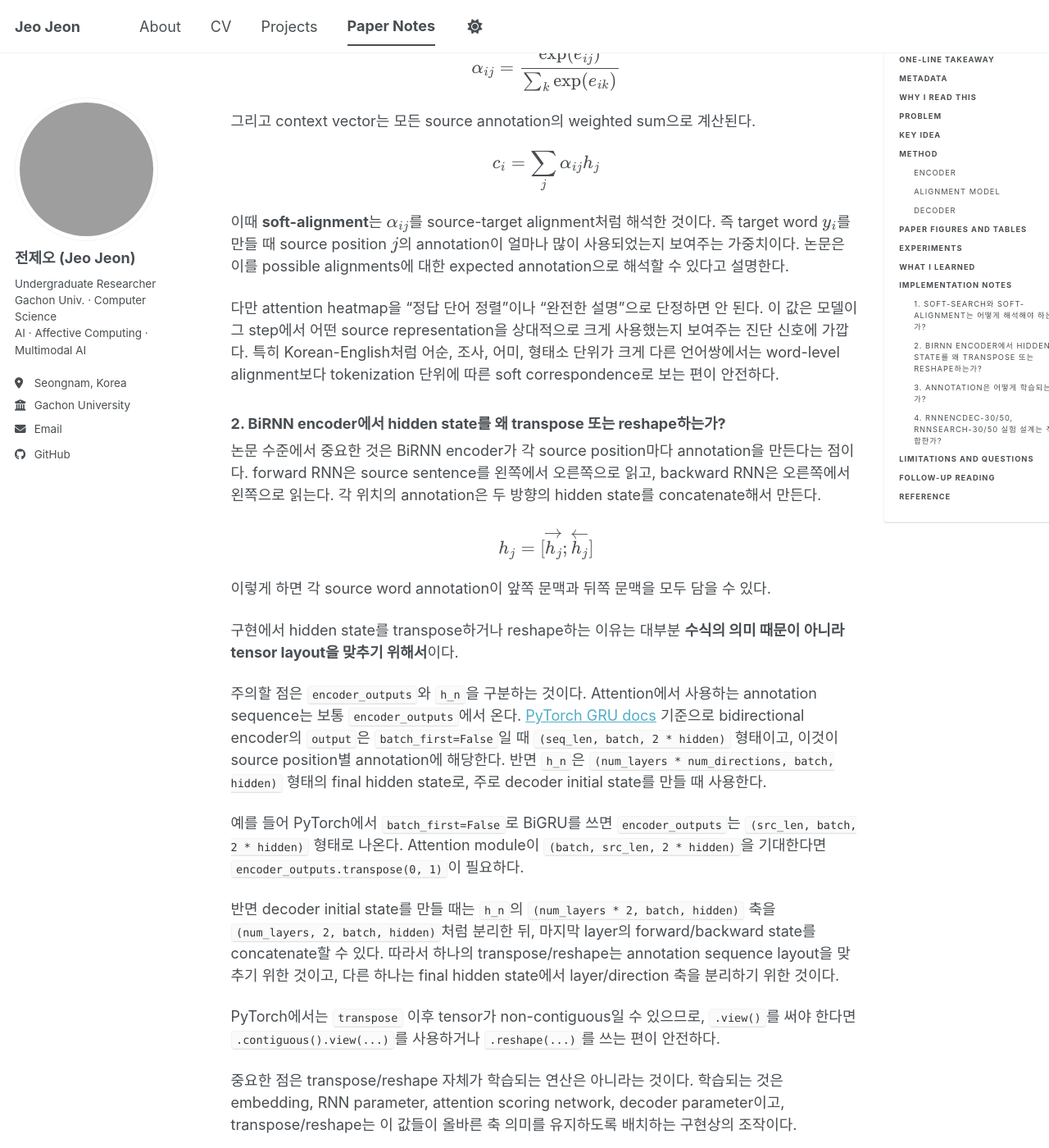
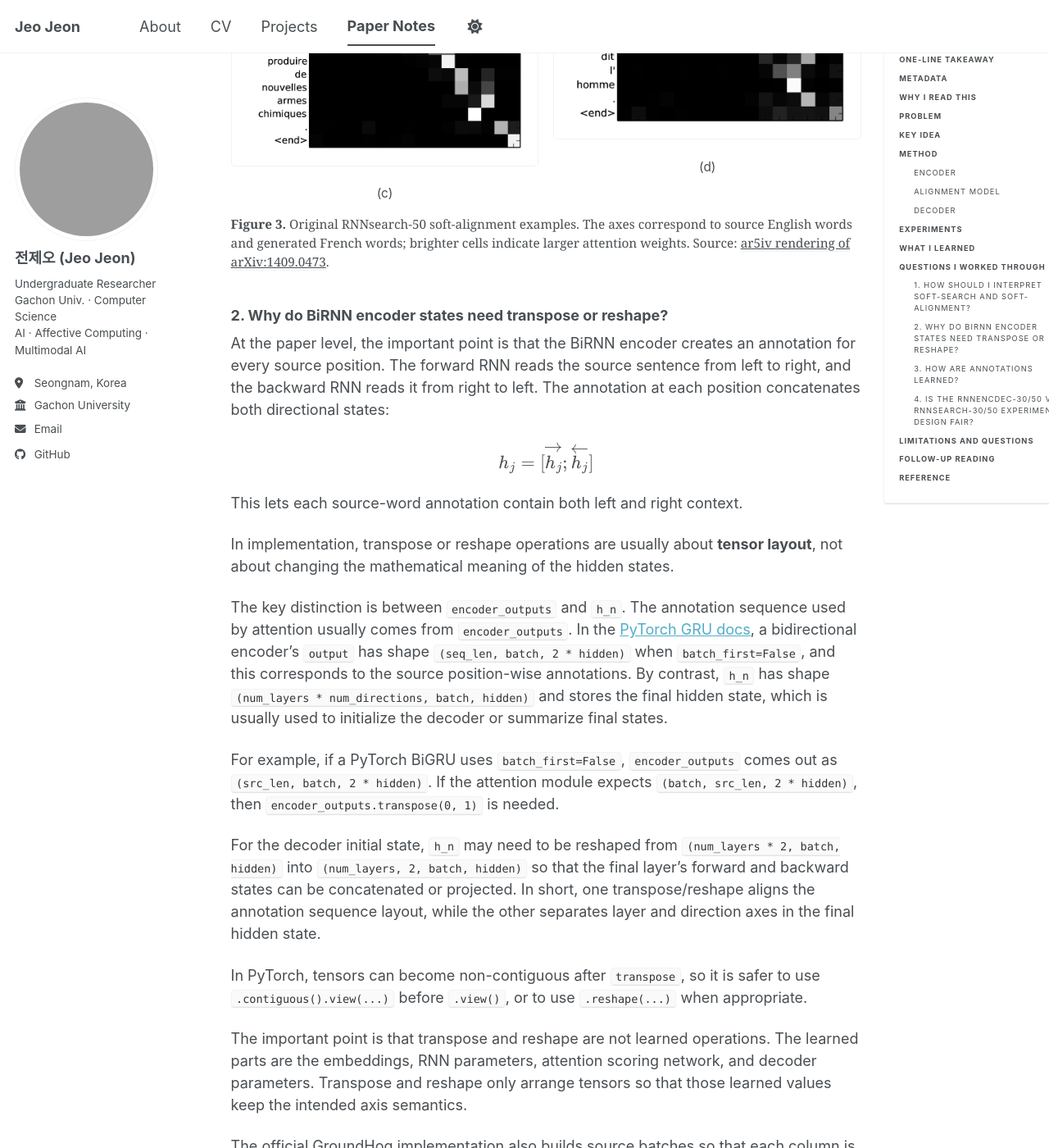
Before and after one commit to ZEO1122/ZEO1122.github.io, a Jekyll site: the page built from _pages/bahdanau-2014-nmt-attention.md, in a window 1280 px wide and 1400 px high, scrolled down 6628 px. Shown: the whole window at 82% size. Built offline with Jekyll 4.4.1, drawn with Linux system fonts in a browser that asks for light colours; a script bundle is joined from its source files by our own code; library files that are not in the unit come from our copies; some of the changed text lies outside the part shown; grey boxes are pictures that could not be loaded.

Commit message:
Rework Bahdanau note question section

```diff
--- a/_pages/bahdanau-2014-nmt-attention.md
+++ b/_pages/bahdanau-2014-nmt-attention.md
@@ -231,10 +231,6 @@ The decoder predicts the next target word using:
 
 This differs from the basic encoder-decoder because every decoding step receives a different context vector.
 
-## Paper Figures and Tables
-
-I cite and render the original paper's figures rather than recreating them.
-
 <figure class="paper-note-figure paper-note-figure--narrow">
   <img src="/assets/images/paper-notes/bahdanau-2014/figure-1-model.png" alt="Figure 1 from Bahdanau et al. showing the proposed attention-based neural machine translation model">
   <figcaption>
@@ -242,12 +238,71 @@ I cite and render the original paper's figures rather than recreating them.
   </figcaption>
 </figure>
 
+## Experiments
+
+The authors evaluate on WMT 2014 English-to-French translation. They compare a basic RNN encoder-decoder with the proposed attention-based model, called **RNNsearch**.
+
+The quantitative table below cites **Table 1** values directly from the paper.
+
+| Model | BLEU, all sentences | BLEU, no UNK |
+|------|---------------------:|-------------:|
+| RNNencdec-30 | 13.93 | 24.19 |
+| RNNsearch-30 | 21.50 | 31.44 |
+| RNNencdec-50 | 17.82 | 26.71 |
+| RNNsearch-50 | 26.75 | 34.16 |
+| RNNsearch-50* | 28.45 | 36.15 |
+| Moses phrase-based SMT | 33.30 | 35.63 |
+
+The important result is not only the overall BLEU improvement. As shown in **Figure 2**, the attention model is much more robust for longer sentences, while the fixed-vector encoder-decoder degrades as sentence length increases.
+
 <figure class="paper-note-figure paper-note-figure--medium">
   <img src="/assets/images/paper-notes/bahdanau-2014/figure-2-bleu-by-length.png" alt="Figure 2 from Bahdanau et al. showing BLEU scores by source sentence length">
   <figcaption>
     <strong>Figure 2.</strong> Original BLEU-by-sentence-length plot. This is the main evidence that RNNsearch handles long sentences better than the fixed-vector encoder-decoder. Source: <a href="https://ar5iv.labs.arxiv.org/html/1409.0473#S4.F2.fig1">ar5iv rendering of arXiv:1409.0473</a>.
   </figcaption>
 </figure>
+
+## What I Learned
+
+The main contribution is the shift from **sentence-level compression** to **step-level retrieval**. The encoder stores a sequence of useful representations, and the decoder retrieves what it needs at each generation step.
+
+This also makes the model more interpretable than a plain encoder-decoder because its attention weights can be inspected as source-target alignment matrices.
+
+For my Transformer study, this paper is a good bridge:
+
+- Bahdanau attention uses an RNN decoder state to attend over encoder states.
+- Transformer attention removes recurrence and uses attention as the main computation.
+- The motivation remains similar: let the model select relevant context instead of relying on one compressed representation.
+
+## Questions I Worked Through
+
+This section is not a PyTorch implementation checklist. It collects the questions I had while studying the paper and trying to connect the equations, the official GroundHog code, and a modern PyTorch-style reproduction.
+
+### 1. How should I interpret soft-search and soft-alignment?
+
+In this paper, **soft-search** means that the decoder does not rely on one fixed vector for the whole source sentence. Instead, at each target step it scans the source-side annotation sequence and assigns a soft relevance weight to every source position. Here, "search" does not mean choosing one source token with a hard decision. It means scoring all source positions and normalizing those scores with softmax.
+
+At decoding step $i$, the alignment score is computed roughly as:
+
+$$
+e_{ij} = a(s_{i-1}, h_j)
+$$
+
+Here, $s_{i-1}$ is the previous decoder hidden state, and $h_j$ is the annotation at source position $j$. The model then normalizes the scores into attention weights:
+
+$$
+\alpha_{ij} = \frac{\exp(e_{ij})}{\sum_k \exp(e_{ik})}
+$$
+
+The context vector is the weighted sum of all source annotations:
+
+$$
+c_i = \sum_j \alpha_{ij} h_j
+$$
+
+The **soft-alignment** is the interpretation of $\alpha_{ij}$ as a source-target alignment weight. It tells us how much the annotation at source position $j$ contributed when generating target word $y_i$. The paper describes the context vector as an expected annotation over possible alignments.
+
+The attention heatmap should not be treated as a gold word alignment or a complete explanation of model behavior. It is better to read it as a diagnostic signal: at a given decoding step, which source representations did the model rely on most strongly? For language pairs with very different word order or tokenization units, such as Korean-English, it is safer to interpret the heatmap as token-level soft correspondence rather than exact word-level alignment.
 
 <figure class="paper-note-figure">
   <div class="paper-note-figure-grid">
@@ -273,136 +328,75 @@ I cite and render the original paper's figures rather than recreating them.
   </figcaption>
 </figure>
 
-The quantitative table below cites **Table 1** values directly from the paper.
+### 2. Why do BiRNN encoder states need transpose or reshape?
 
-## Experiments
-
-The authors evaluate on WMT 2014 English-to-French translation. They compare a basic RNN encoder-decoder with the proposed attention-based model, called **RNNsearch**.
-
-Values cited from **Table 1** of the paper:
-
-| Model | BLEU, all sentences | BLEU, no UNK |
-|------|---------------------:|-------------:|
-| RNNencdec-30 | 13.93 | 24.19 |
-| RNNsearch-30 | 21.50 | 31.44 |
-| RNNencdec-50 | 17.82 | 26.71 |
-| RNNsearch-50 | 26.75 | 34.16 |
-| RNNsearch-50* | 28.45 | 36.15 |
-| Moses phrase-based SMT | 33.30 | 35.63 |
-
-The important result is not only the overall BLEU improvement. As shown in **Figure 2** of the paper, the attention model is much more robust for longer sentences, while the fixed-vector encoder-decoder degrades as sentence length increases.
-
-## What I Learned
-
-The main contribution is the shift from **sentence-level compression** to **step-level retrieval**. The encoder stores a sequence of useful representations, and the decoder retrieves what it needs at each generation step.
-
-This also makes the model more interpretable than a plain encoder-decoder. **Figure 3** in the paper visualizes attention weights as source-target alignment matrices, which helps explain how the translation was produced.
-
-For my Transformer study, this paper is a good bridge:
-
-- Bahdanau attention uses an RNN decoder state to attend over encoder states.
-- Transformer attention removes recurrence and uses attention as the main computation.
-- The motivation remains similar: let the model select relevant context instead of relying on one compressed representation.
-
-## Implementation Notes
-
-이 섹션은 단순한 PyTorch 구현 체크리스트가 아니라, 논문을 직접 구현하거나 재현할 때 헷갈릴 수 있는 개념을 정리한 메모이다.
-
-### 1. Soft-search와 soft-alignment는 어떻게 해석해야 하는가?
-
-Bahdanau et al.이 말하는 **soft-search**는 decoder가 다음 target word를 생성할 때 source sentence 전체를 하나의 고정 벡터로만 사용하는 대신, source의 각 위치별 annotation을 다시 훑으면서 현재 step에 필요한 정보를 확률적으로 찾는 과정이다. 여기서 “search”는 하나의 source token을 hard하게 선택한다는 뜻이 아니라, 모든 source position에 대해 relevance score를 계산한 뒤 softmax로 weight를 부여한다는 뜻이다.
-
-각 decoding step $i$에서 alignment score는 대략 다음처럼 계산된다.
-
-$$
-e_{ij} = a(s_{i-1}, h_j)
-$$
-
-여기서 $s_{i-1}$는 이전 decoder hidden state이고, $h_j$는 source position $j$의 annotation이다. 이후 softmax를 통해 attention weight를 만든다.
-
-$$
-\alpha_{ij} = \frac{\exp(e_{ij})}{\sum_k \exp(e_{ik})}
-$$
-
-그리고 context vector는 모든 source annotation의 weighted sum으로 계산된다.
-
-$$
-c_i = \sum_j \alpha_{ij} h_j
-$$
-
-이때 **soft-alignment**는 $\alpha_{ij}$를 source-target alignment처럼 해석한 것이다. 즉 target word $y_i$를 만들 때 source position $j$의 annotation이 얼마나 많이 사용되었는지 보여주는 가중치이다. 논문은 이를 possible alignments에 대한 expected annotation으로 해석할 수 있다고 설명한다.
-
-다만 attention heatmap을 “정답 단어 정렬”이나 “완전한 설명”으로 단정하면 안 된다. 이 값은 모델이 그 step에서 어떤 source representation을 상대적으로 크게 사용했는지 보여주는 진단 신호에 가깝다. 특히 Korean-English처럼 어순, 조사, 어미, 형태소 단위가 크게 다른 언어쌍에서는 word-level alignment보다 tokenization 단위에 따른 soft correspondence로 보는 편이 안전하다.
-
-### 2. BiRNN encoder에서 hidden state를 왜 transpose 또는 reshape하는가?
-
-논문 수준에서 중요한 것은 BiRNN encoder가 각 source position마다 annotation을 만든다는 점이다. forward RNN은 source sentence를 왼쪽에서 오른쪽으로 읽고, backward RNN은 오른쪽에서 왼쪽으로 읽는다. 각 위치의 annotation은 두 방향의 hidden state를 concatenate해서 만든다.
+At the paper level, the important point is that the BiRNN encoder creates an annotation for every source position. The forward RNN reads the source sentence from left to right, and the backward RNN reads it from right to left. The annotation at each position concatenates both directional states:
 
 $$
 h_j = [\overrightarrow{h_j}; \overleftarrow{h_j}]
 $$
 
-이렇게 하면 각 source word annotation이 앞쪽 문맥과 뒤쪽 문맥을 모두 담을 수 있다.
+This lets each source-word annotation contain both left and right context.
 
-구현에서 hidden state를 transpose하거나 reshape하는 이유는 대부분 **수식의 의미 때문이 아니라 tensor layout을 맞추기 위해서**이다.
+In implementation, transpose or reshape operations are usually about **tensor layout**, not about changing the mathematical meaning of the hidden states.
 
-주의할 점은 `encoder_outputs`와 `h_n`을 구분하는 것이다. Attention에서 사용하는 annotation sequence는 보통 `encoder_outputs`에서 온다. [PyTorch GRU docs](https://docs.pytorch.org/docs/stable/generated/torch.nn.GRU.html) 기준으로 bidirectional encoder의 `output`은 `batch_first=False`일 때 `(seq_len, batch, 2 * hidden)` 형태이고, 이것이 source position별 annotation에 해당한다. 반면 `h_n`은 `(num_layers * num_directions, batch, hidden)` 형태의 final hidden state로, 주로 decoder initial state를 만들 때 사용한다.
+The key distinction is between `encoder_outputs` and `h_n`. The annotation sequence used by attention usually comes from `encoder_outputs`. In the [PyTorch GRU docs](https://docs.pytorch.org/docs/stable/generated/torch.nn.GRU.html), a bidirectional encoder's `output` has shape `(seq_len, batch, 2 * hidden)` when `batch_first=False`, and this corresponds to the source position-wise annotations. By contrast, `h_n` has shape `(num_layers * num_directions, batch, hidden)` and stores the final hidden state, which is usually used to initialize the decoder or summarize final states.
 
-예를 들어 PyTorch에서 `batch_first=False`로 BiGRU를 쓰면 `encoder_outputs`는 `(src_len, batch, 2 * hidden)` 형태로 나온다. Attention module이 `(batch, src_len, 2 * hidden)`을 기대한다면 `encoder_outputs.transpose(0, 1)`이 필요하다.
+For example, if a PyTorch BiGRU uses `batch_first=False`, `encoder_outputs` comes out as `(src_len, batch, 2 * hidden)`. If the attention module expects `(batch, src_len, 2 * hidden)`, then `encoder_outputs.transpose(0, 1)` is needed.
 
-반면 decoder initial state를 만들 때는 `h_n`의 `(num_layers * 2, batch, hidden)` 축을 `(num_layers, 2, batch, hidden)`처럼 분리한 뒤, 마지막 layer의 forward/backward state를 concatenate할 수 있다. 따라서 하나의 transpose/reshape는 annotation sequence layout을 맞추기 위한 것이고, 다른 하나는 final hidden state에서 layer/direction 축을 분리하기 위한 것이다.
+For the decoder initial state, `h_n` may need to be reshaped from `(num_layers * 2, batch, hidden)` into `(num_layers, 2, batch, hidden)` so that the final layer's forward and backward states can be concatenated or projected. In short, one transpose/reshape aligns the annotation sequence layout, while the other separates layer and direction axes in the final hidden state.
 
-PyTorch에서는 `transpose` 이후 tensor가 non-contiguous일 수 있으므로, `.view()`를 써야 한다면 `.contiguous().view(...)`를 사용하거나 `.reshape(...)`를 쓰는 편이 안전하다.
+In PyTorch, tensors can become non-contiguous after `transpose`, so it is safer to use `.contiguous().view(...)` before `.view()`, or to use `.reshape(...)` when appropriate.
 
-중요한 점은 transpose/reshape 자체가 학습되는 연산은 아니라는 것이다. 학습되는 것은 embedding, RNN parameter, attention scoring network, decoder parameter이고, transpose/reshape는 이 값들이 올바른 축 의미를 유지하도록 배치하는 구현상의 조작이다.
+The important point is that transpose and reshape are not learned operations. The learned parts are the embeddings, RNN parameters, attention scoring network, and decoder parameters. Transpose and reshape only arrange tensors so that those learned values keep the intended axis semantics.
 
-공식 GroundHog 구현에서도 source batch는 각 column이 하나의 sentence가 되도록 `(max_seq_len, batch_size)` 형식으로 구성되고, encoder hidden layer는 `(max_seq_len, batch_size, dim)` 형태를 기준으로 처리된다. 따라서 현대 PyTorch 구현에서 `batch_first=True`를 쓰거나 attention 계산을 `torch.bmm`으로 구현한다면, 논문 수식과 달리 transpose가 더 자주 보일 수 있다.
+The official GroundHog implementation also builds source batches so that each column is one sentence, giving tensors organized around `(max_seq_len, batch_size)`. Its encoder hidden layer is processed around `(max_seq_len, batch_size, dim)`. Therefore, a modern PyTorch reproduction that uses `batch_first=True` or implements attention with `torch.bmm` may contain more transpose operations than the paper equations suggest.
 
-### 3. Annotation은 어떻게 학습되는가?
+### 3. How are annotations learned?
 
-Annotation $h_j$는 사람이 부여한 정답 label이 아니다. Encoder가 source sentence를 읽으면서 만든 hidden state이며, translation loss를 통해 end-to-end로 학습된다.
+The annotation $h_j$ is not a human-provided label. It is a hidden state produced by the encoder while reading the source sentence, and it is learned end-to-end through the translation loss.
 
-학습 흐름은 다음과 같다.
+The training flow is:
 
-1. Encoder가 각 source position의 annotation $h_j$를 만든다.
-2. Decoder가 이전 state $s_{i-1}$와 annotation $h_j$를 이용해 score $e_{ij}$를 계산한다.
-3. Softmax를 통해 attention weight $\alpha_{ij}$를 만든다.
-4. Context vector $c_i = \sum_j \alpha_{ij} h_j$를 만든다.
-5. Decoder가 $c_i$, 이전 target word, 이전 hidden state를 이용해 다음 target word probability를 예측한다.
-6. 정답 target word에 대한 negative log-likelihood loss가 encoder, attention, decoder 전체로 역전파된다.
+1. The encoder creates an annotation $h_j$ for each source position.
+2. The decoder uses the previous state $s_{i-1}$ and annotation $h_j$ to compute score $e_{ij}$.
+3. Softmax turns the scores into attention weights $\alpha_{ij}$.
+4. The model builds the context vector $c_i = \sum_j \alpha_{ij} h_j$.
+5. The decoder predicts the next target-word distribution using $c_i$, the previous target word, and the previous hidden state.
+6. The negative log-likelihood loss for the gold target word backpropagates through the encoder, attention module, and decoder.
 
-논문에서 중요한 점은 alignment가 hard latent variable이 아니라 differentiable soft alignment라는 것이다. 따라서 gradient가 attention scoring network뿐 아니라 encoder annotation을 만든 BiRNN parameter까지 전달될 수 있다.
+The key point is that alignment is not a hard latent variable here. It is a differentiable soft alignment, so gradients can flow not only into the attention scoring network but also into the BiRNN parameters that produced the encoder annotations.
 
-공식 GroundHog 구현의 [`RecurrentLayerWithSearch`](https://github.com/lisa-groundhog/GroundHog/blob/master/experiments/nmt/encdec.py)도 이 구조를 따른다. 코드에서는 source annotation `c`와 이전 decoder state를 projection해 energy를 만들고, `probs = energy / normalizer`로 normalize한 뒤, `ctx = (c * probs.dimshuffle(0, 1, 'x')).sum(axis=0)`로 weighted context를 계산한다. PyTorch식으로 쓰면 이는 대략 `ctx = weighted_sum(probs, annotations)`에 해당한다. 이 context가 decoder update에 들어가기 때문에 annotation은 번역 likelihood를 높이는 방향으로 함께 학습된다.
+The official GroundHog [`RecurrentLayerWithSearch`](https://github.com/lisa-groundhog/GroundHog/blob/master/experiments/nmt/encdec.py) follows this structure. The code projects the source annotation `c` and previous decoder state to build energy values, normalizes them with `probs = energy / normalizer`, and computes the weighted context with `ctx = (c * probs.dimshuffle(0, 1, 'x')).sum(axis=0)`. In PyTorch terms, this is roughly `ctx = weighted_sum(probs, annotations)`. Because this context enters the decoder update, the annotations are learned in the direction that improves translation likelihood.
 
-### 4. RNNencdec-30/50, RNNsearch-30/50 실험 설계는 적합한가?
+### 4. Is the RNNencdec-30/50 vs RNNsearch-30/50 experiment design fair?
 
-결론부터 말하면, 이 설계는 같은 cutoff 안에서 attention 유무를 비교하기에는 적합하지만, `-30`과 `-50`을 서로 직접 비교해 length cutoff 자체의 효과를 결론내리기에는 부족하다.
+The short answer: the design is reasonable for comparing attention vs no attention within the same sentence-length cutoff, but it is not enough to isolate the effect of the `-30` vs `-50` cutoff itself.
 
-논문에서 `-30`과 `-50`은 단순한 모델 이름이 아니라 training에 포함되는 sentence length cutoff를 의미한다. 논문은 두 모델군을 비교한다.
+In the paper, `-30` and `-50` are not just model-name suffixes. They indicate the maximum sentence length included during training. The paper compares two model families:
 
-- `RNNencdec`: attention이 없는 기존 encoder-decoder 모델
-- `RNNsearch`: attention을 사용하는 제안 모델
+- `RNNencdec`: the baseline encoder-decoder model without attention
+- `RNNsearch`: the proposed model with attention
 
-각 모델은 sentence length를 최대 30 words로 제한한 setting과 최대 50 words로 제한한 setting에서 학습된다. 그래서 `RNNencdec-30`, `RNNsearch-30`, `RNNencdec-50`, `RNNsearch-50`이 나온다.
+Each model is trained under a maximum 30-word setting and a maximum 50-word setting. This gives `RNNencdec-30`, `RNNsearch-30`, `RNNencdec-50`, and `RNNsearch-50`.
 
-공식 GroundHog 구현의 [`state.py`](https://github.com/lisa-groundhog/GroundHog/blob/master/experiments/nmt/state.py)를 보면 `prototype_encdec_state()`는 docstring상 `RNNenc-30` 설정으로 적혀 있으며, [README](https://github.com/lisa-groundhog/GroundHog/blob/master/experiments/nmt/README.md)에서는 이를 논문의 `RNNencdec-30` 학습 설정으로 안내한다. 이 설정은 `seqlen = 30`, `bs = 80`, `dim = 1000`을 사용한다. `prototype_search_state()`는 `RNNsearch-50` 설정으로 문서화되어 있으며, `search = True`, `forward = True`, `backward = True`, `seqlen = 50`, `sort_k_batches = 20`을 설정한다. README도 기본 prototype이 `RNNsearch-50`에 해당하고, `RNNencdec-50`은 `prototype_encdec_state`에서 `seqlen=50, sort_k_batches=20`을 override해서 학습한다고 설명한다.
+In the official GroundHog [`state.py`](https://github.com/lisa-groundhog/GroundHog/blob/master/experiments/nmt/state.py), `prototype_encdec_state()` is documented in its docstring as the `RNNenc-30` setting, and the [README](https://github.com/lisa-groundhog/GroundHog/blob/master/experiments/nmt/README.md) describes it as the training setup for the paper's `RNNencdec-30`. This setting uses `seqlen = 30`, `bs = 80`, and `dim = 1000`. `prototype_search_state()` is documented as the `RNNsearch-50` setting and sets `search = True`, `forward = True`, `backward = True`, `seqlen = 50`, and `sort_k_batches = 20`. The README also explains that the default prototype corresponds to `RNNsearch-50`, while `RNNencdec-50` is trained by overriding `prototype_encdec_state` with `seqlen=50, sort_k_batches=20`.
 
-같은 length cutoff 안에서 `RNNencdec-30`과 `RNNsearch-30`, `RNNencdec-50`과 `RNNsearch-50`을 비교하면 fixed-vector encoder-decoder와 attention-based decoder의 차이를 볼 수 있다. 실제 결과에서도 같은 cutoff 기준으로 RNNsearch가 RNNencdec보다 높은 BLEU를 보인다.
+Within the same length cutoff, comparing `RNNencdec-30` with `RNNsearch-30`, or `RNNencdec-50` with `RNNsearch-50`, is a useful way to measure the effect of adding attention. The results show that RNNsearch gets higher BLEU than RNNencdec under the same cutoff.
 
-하지만 `30`과 `50`을 직접 비교해 “길이를 늘리면 성능이 좋아진다/나빠진다”라고 단순 결론을 내리기에는 한계가 있다. `seqlen=50` setting은 `seqlen=30` setting보다 더 긴 문장들을 training에 포함하므로, 학습 데이터의 길이 분포와 난이도가 달라진다. 또한 GroundHog의 `sort_k_batches`는 여러 minibatch를 모아 길이순으로 정렬한 뒤 padding을 줄이기 위한 batching 전략이지, length bucket별 데이터 분포를 균등하게 맞추는 실험 설계는 아니다.
+However, directly comparing `-30` and `-50` is more delicate. The `seqlen=50` setting includes longer training sentences than `seqlen=30`, so the length distribution and training difficulty are different. GroundHog's `sort_k_batches` is a batching strategy that groups several minibatches and sorts them by length to reduce padding; it is not a balanced length-bucket experiment design.
 
-정리하면 다음과 같다.
+The summary is:
 
-- **적합한 비교:** 같은 cutoff 안에서 `RNNencdec` vs `RNNsearch`
-- **주의할 비교:** `-30` vs `-50` 자체의 직접 비교
-- **핵심 해석:** 논문의 주장은 “RNNsearch가 fixed-length vector bottleneck을 완화해 긴 문장에 더 robust하다”는 것이며, 30/50 setting은 이를 보여주는 근거이지만 완전히 균등한 length-controlled 실험은 아니다.
+- **Reasonable comparison:** `RNNencdec` vs `RNNsearch` under the same cutoff
+- **Comparison requiring caution:** direct `-30` vs `-50` comparison
+- **Main interpretation:** RNNsearch reduces the fixed-length vector bottleneck and is more robust for long sentences, but the 30/50 setup is not a fully length-controlled experiment.
 
 ## Limitations and Questions
 
-* Shortlist vocabulary 때문에 rare word가 `UNK`로 매핑되며, rare-word translation은 여전히 약하다.
-* Attention은 source-target pair score를 계산하므로 입력 길이와 출력 길이가 모두 길어질수록 계산량이 증가한다.
-* Attention heatmap은 유용한 진단 도구이지만, 모델 행동에 대한 완전한 설명으로 자동 해석해서는 안 된다.
+* Because the shortlist vocabulary maps rare words to `UNK`, rare-word translation remains weak.
+* Attention computes source-target pair scores, so computation grows with both input length and output length.
+* Attention heatmaps are useful diagnostics, but they should not be automatically treated as complete explanations of model behavior.
 
 ## Follow-Up Reading
 
```
Also changed, not shown: other parts of _pages/bahdanau-2014-nmt-attention.md (+1 -1 lines).
